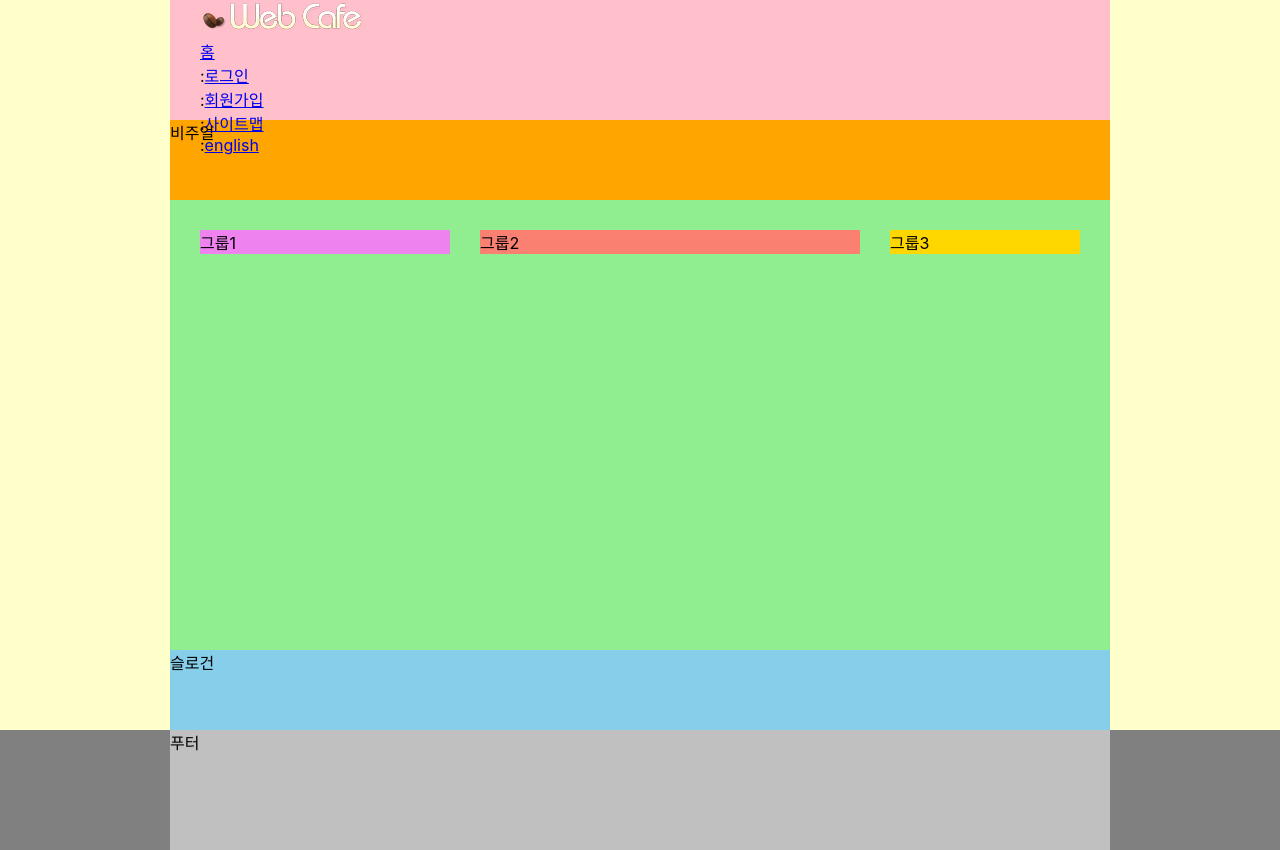
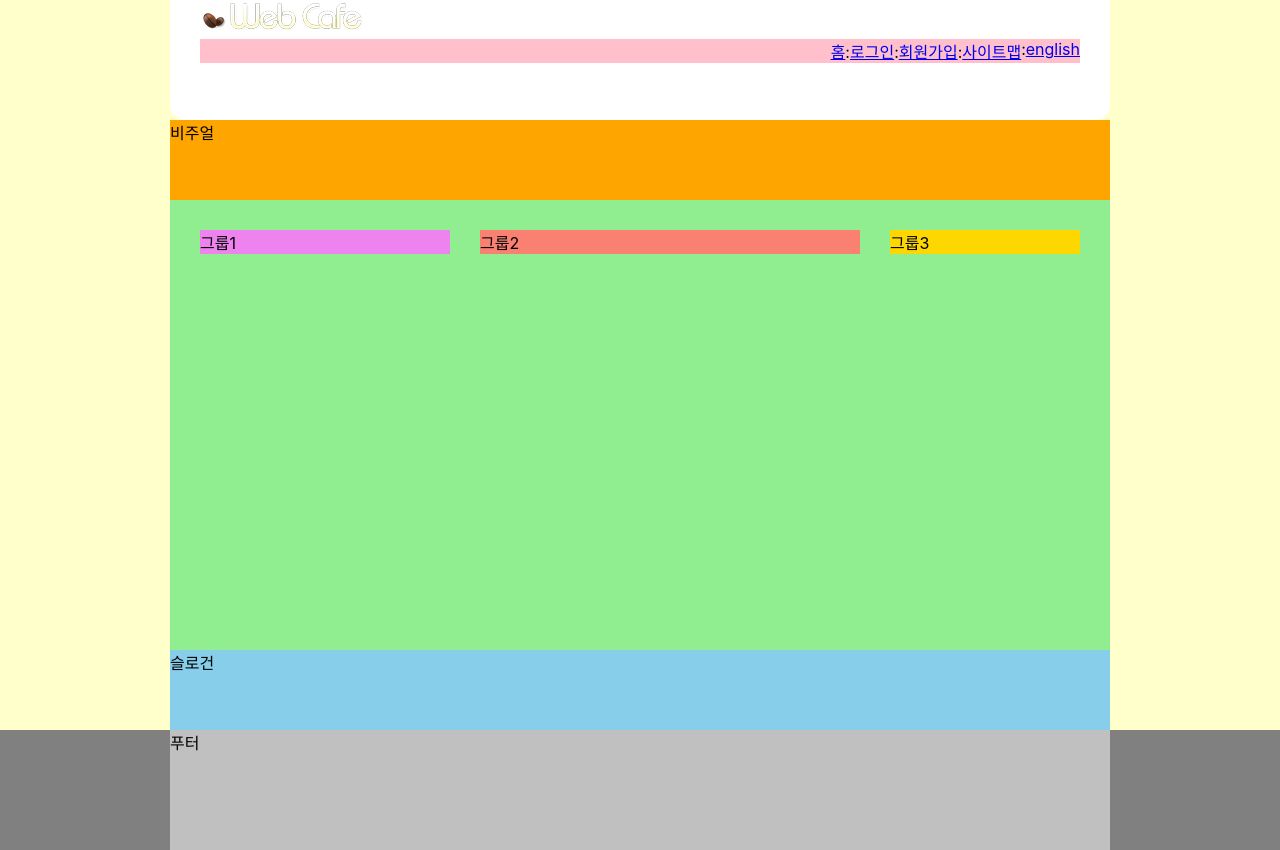
Before and after one commit to sumin-Kim-00/HTML5, a website: page index.html in a window 1280 px wide. Drawn offline with Linux system fonts and the light colour scheme; a web font is replaced by a local one.

Commit message:
구조 선택자 실습

```diff
--- a/index.html
+++ b/index.html
@@ -20,12 +20,19 @@
       </a>
     </h1>
 
-    <ul class="member">
+    <!-- <ul class="member">
       <li><a href="/">홈</a></li>
       <li><span class="divider" aria-hidden="true">:</span><a href="/">로그인</a></li>
       <li><span class="divider" aria-hidden="true">:</span><a href="/">회원가입</a></li>
       <li><span class="divider" aria-hidden="true">:</span><a href="/">사이트맵</a></li>
       <li><span class="divider" aria-hidden="true">:</span><a href="/">english</a></li>
+    </ul> -->
+    <ul class="member first">
+      <li class="first"><a href="/">홈</a></li>
+      <li><a href="/">로그인</a></li>
+      <li><a href="/">회원가입</a></li>
+      <li><a href="/">사이트맵</a></li>
+      <li><a href="/">english</a></li>
     </ul>
 
   </header>
--- a/styles/style.css
+++ b/styles/style.css
@@ -2,9 +2,10 @@
 @import url(./reset.css);
 
 /* 기본 스타일 */
-*, *::before, *::after {       /* 전체 선택자 */
+*,
+*::before,
+*::after {       /* *->전체 선택자 */
   box-sizing: border-box;  /* width(padding+border) + margin = border-box */
-
 }
 
 /* 본문 스타일 */
@@ -21,12 +22,45 @@ body {
 
 /* 헤더 */
 .header {
-  background: pink;
+  background: #fff;
   padding: 0 30px;
   /* margin은 투명한 영역이라 상자가 이동한게 아니라 커진거임 */
   /* margin 좌우 auto하면 가운데 정렬 */
   height: 15vh;
+  border-radius: 0 0 15px 15px;
 }
+
+.member {
+  background-color: pink;
+  display: flex;
+  flex-flow: row nowrap;  /* 필수는 아니지만 써주면 직관적으로 확인 가능 */
+  justify-content: flex-end; /* x축 */
+}
+
+
+/* 우선순위 규칙)
+태그이름(타입 셀렉터) - 1점
+클래스이름(클래스 셀렉터) - 10점
+아이디이름(id selector) - 100점 */
+
+/* .member -> 10점, li -> 1점, ::before(가상선택자) -> 1점 = 12점 */
+/* .member li::before{
+  content: ":";
+} */
+/* .first -> 10점, ::before(가상선택자) -> 1점 = 11점 */
+/* .member .first::before{
+  content: "첫번째";
+} */
+/* .member li:first-child::before{
+  content: "";
+} */
+/* !important 쓰면 이런 점수 다 무력화, 무조건 자기가 적용됨 */
+
+.member li:nth-child(n + 2)::before{
+  content: ":";
+}
+
+
 
 /* 비주얼 */
 .visual {
```
